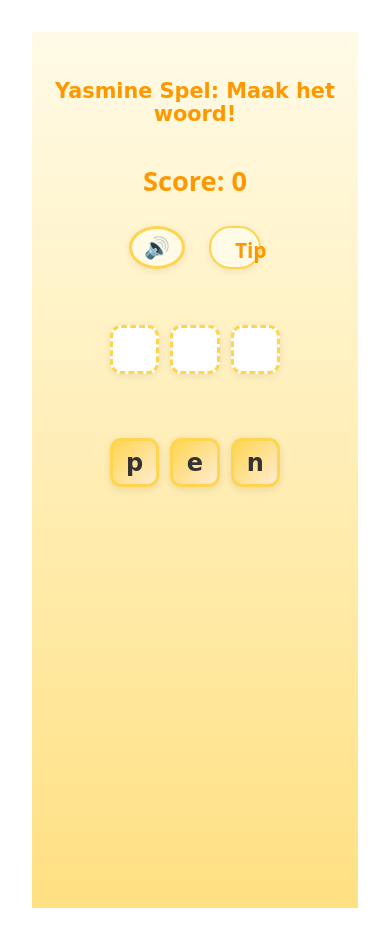
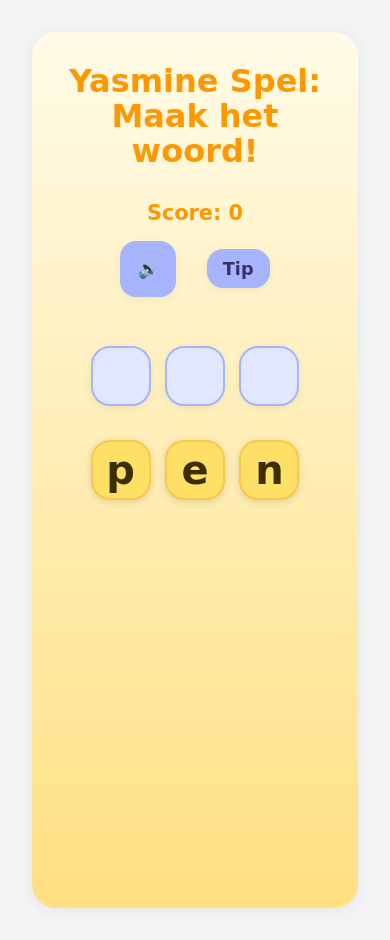
Before and after one commit to hamzaelouakili/Yasmine-Learn-to-Read, a React (Vite) app: page / in a window 390 px wide. Built offline with nearby package versions, Linux system fonts and the light colour scheme.

Commit message:
drag and drop mobile

```diff
--- a/src/App.css
+++ b/src/App.css
@@ -375,53 +375,198 @@ h1 {
     transform: scale(0.7);
   }
 }
+/* Verbeter mobiele layout en maak alles groter en makkelijker te bedienen */
+.game-container {
+  max-width: 480px;
+  margin: 0 auto;
+  padding: 1rem;
+  background: #fffbe8;
+  border-radius: 1.5rem;
+  box-shadow: 0 2px 16px #0001;
+  min-height: 100vh;
+  display: flex;
+  flex-direction: column;
+  align-items: center;
+}
+
+h1 {
+  font-size: 2rem;
+  margin-bottom: 0.5rem;
+  text-align: center;
+}
+
+.score {
+  font-size: 1.3rem;
+  margin-bottom: 0.5rem;
+}
+
+.letters-row,
+.slots-row {
+  display: flex;
+  justify-content: center;
+  gap: 1rem;
+  margin: 1.2rem 0 0.5rem 0;
+  flex-wrap: wrap;
+}
+
+.draggable-letter {
+  background: #ffe066;
+  border: 2px solid #f9c846;
+  border-radius: 1rem;
+  font-size: 2.2rem;
+  font-weight: bold;
+  color: #3b2f00;
+  width: 3.2rem;
+  height: 3.2rem;
+  display: flex;
+  align-items: center;
+  justify-content: center;
+  margin: 0.2rem;
+  box-shadow: 0 2px 8px #0002;
+  touch-action: none;
+  user-select: none;
+  transition: background 0.2s, border 0.2s;
+}
+
+.draggable-letter:active {
+  background: #ffd23f;
+  border-color: #f7b801;
+}
+
+.slot {
+  background: #e0e7ff;
+  border: 2px solid #a5b4fc;
+  border-radius: 1rem;
+  width: 3.2rem;
+  height: 3.2rem;
+  display: flex;
+  align-items: center;
+  justify-content: center;
+  font-size: 2.2rem;
+  font-weight: bold;
+  color: #37306b;
+  margin: 0.2rem;
+  box-shadow: 0 2px 8px #0001;
+  transition: background 0.2s, border 0.2s;
+}
+
+.slot.correct {
+  background: #d1fae5;
+  border-color: #10b981;
+}
+.slot.wrong {
+  background: #fee2e2;
+  border-color: #ef4444;
+}
+
+.tip-btn,
+.sound-btn {
+  font-size: 1.2rem;
+  padding: 0.7rem 1.2rem;
+  border-radius: 1.2rem;
+  border: none;
+  margin: 0.2rem;
+  background: #a5b4fc;
+  color: #37306b;
+  font-weight: bold;
+  box-shadow: 0 2px 8px #0001;
+  transition: background 0.2s;
+}
+
+.tip-btn:active,
+.sound-btn:active {
+  background: #818cf8;
+}
+
+.tip-spelling-row {
+  display: flex;
+  justify-content: center;
+  gap: 0.7rem;
+  margin-bottom: 0.5rem;
+}
+
+.tip-spelling-block {
+  background: #fffbe8;
+  border: 2px dashed #f9c846;
+  border-radius: 1rem;
+  font-size: 2rem;
+  font-weight: bold;
+  color: #3b2f00;
+  padding: 0.5rem 1rem;
+  margin: 0.1rem;
+  min-width: 2.2rem;
+  min-height: 2.2rem;
+  display: flex;
+  align-items: center;
+  justify-content: center;
+}
+
+.tip-highlight {
+  background: #ffe066 !important;
+  border-color: #f7b801 !important;
+}
+
+.congrats-anim {
+  display: flex;
+  justify-content: center;
+  align-items: center;
+  margin: 1rem 0;
+}
+
+.congrats-img {
+  width: 120px;
+  height: auto;
+  animation: pop 0.7s cubic-bezier(0.68, -0.55, 0.27, 1.55);
+}
+
+@keyframes pop {
+  0% {
+    transform: scale(0.7);
+    opacity: 0;
+  }
+  60% {
+    transform: scale(1.15);
+    opacity: 1;
+  }
+  100% {
+    transform: scale(1);
+  }
+}
+
+/* Mobiel: alles groter en meer ruimte */
 @media (max-width: 600px) {
-  div.game-container {
-    padding: 1rem;
-    max-width: 98vw;
+  .game-container {
+    padding: 0.2rem;
+    min-height: 100dvh;
   }
-  .picture {
-    width: 120px;
-    height: 120px;
+  .letters-row,
+  .slots-row {
+    gap: 0.5rem;
   }
-  .choice-btn {
-    font-size: 1.3rem;
-    padding: 0.7rem 1.2rem;
+  .draggable-letter,
+  .slot {
+    width: 3.5rem;
+    height: 3.5rem;
+    font-size: 2.5rem;
+    border-radius: 1.2rem;
   }
-  .sound-btn,
-  .tip-btn {
-    font-size: 1.3rem;
-    width: 2.7rem;
-    height: 2.7rem;
-  }
-  .slot,
-  .draggable-letter {
-    width: 2.7rem;
-    height: 2.7rem;
-    font-size: 1.5rem;
-    border-radius: 0.7rem;
-  }
-  .slots-row,
-  .letters-row {
-    gap: 0.7rem;
-  }
-  h1 {
-    font-size: 1.3rem;
-  }
-  .tip-spelling {
-    font-size: 1.1rem;
+  .tip-spelling-block {
+    font-size: 2.2rem;
+    padding: 0.5rem 0.7rem;
   }
   .congrats-img {
-    width: 160px;
-    border-radius: 1.2rem;
-    border-width: 3px;
+    width: 90px;
   }
-  .tip-spelling-block {
-    font-size: 1.2rem;
-    padding: 0.2rem 0.5rem;
-    border-radius: 0.6rem;
-  }
-  .tip-spelling-row {
-    gap: 0.5rem;
+  .tip-btn,
+  .sound-btn {
+    font-size: 1.1rem;
+    padding: 0.6rem 1rem;
+    border-radius: 1rem;
   }
 }
+
+body {
+  background: #f3f4f6;
+  margin: 0;
+  font-family: "Comic Sans MS", "Comic Sans", cursive, sans-serif;
+}
--- a/src/App.tsx
+++ b/src/App.tsx
@@ -202,6 +202,12 @@ function App() {
     setTipPlaying(false);
   }
 
+  // --- Touch drag state for mobile drag-and-drop ---
+  const [touchDrag, setTouchDrag] = useState<{
+    letter: string | null;
+    origin: number | null;
+  }>({ letter: null, origin: null });
+
   return (
     <div className="game-container">
       <h1>Yasmine Spel: Maak het woord!</h1>
@@ -286,6 +292,31 @@ function App() {
             }}
             onClick={() => speakPhoneme(l)}
             onDragEnd={() => setDragged(null)}
+            // Touch events for tablets/mobiel
+            onTouchStart={() => {
+              setTouchDrag({ letter: l, origin: i });
+              speakPhoneme(l);
+            }}
+            onTouchMove={(e) => {
+              if (touchDrag.letter) {
+                const touch = e.touches[0];
+                const target = document.elementFromPoint(
+                  touch.clientX,
+                  touch.clientY
+                );
+                if (target && target.classList.contains("slot")) {
+                  // Simuleer drop op slot
+                  const idx = Number(target.getAttribute("data-slot-idx"));
+                  if (!isNaN(idx)) {
+                    setDragged(touchDrag.letter);
+                    handleDrop(idx);
+                    setTouchDrag({ letter: null, origin: null });
+                  }
+                }
+              }
+            }}
+            onTouchEnd={() => setTouchDrag({ letter: null, origin: null })}
+            style={{ touchAction: "none" }}
           >
             {l}
           </div>
```
